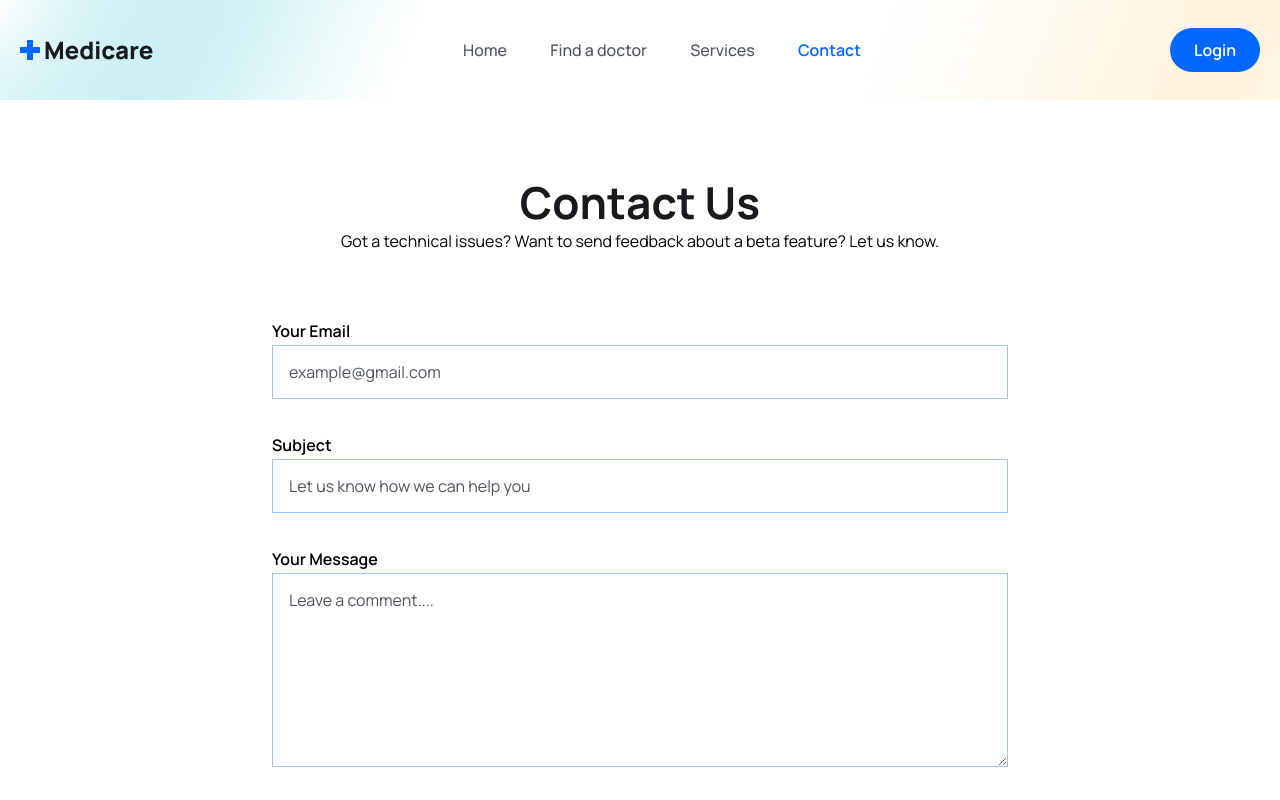
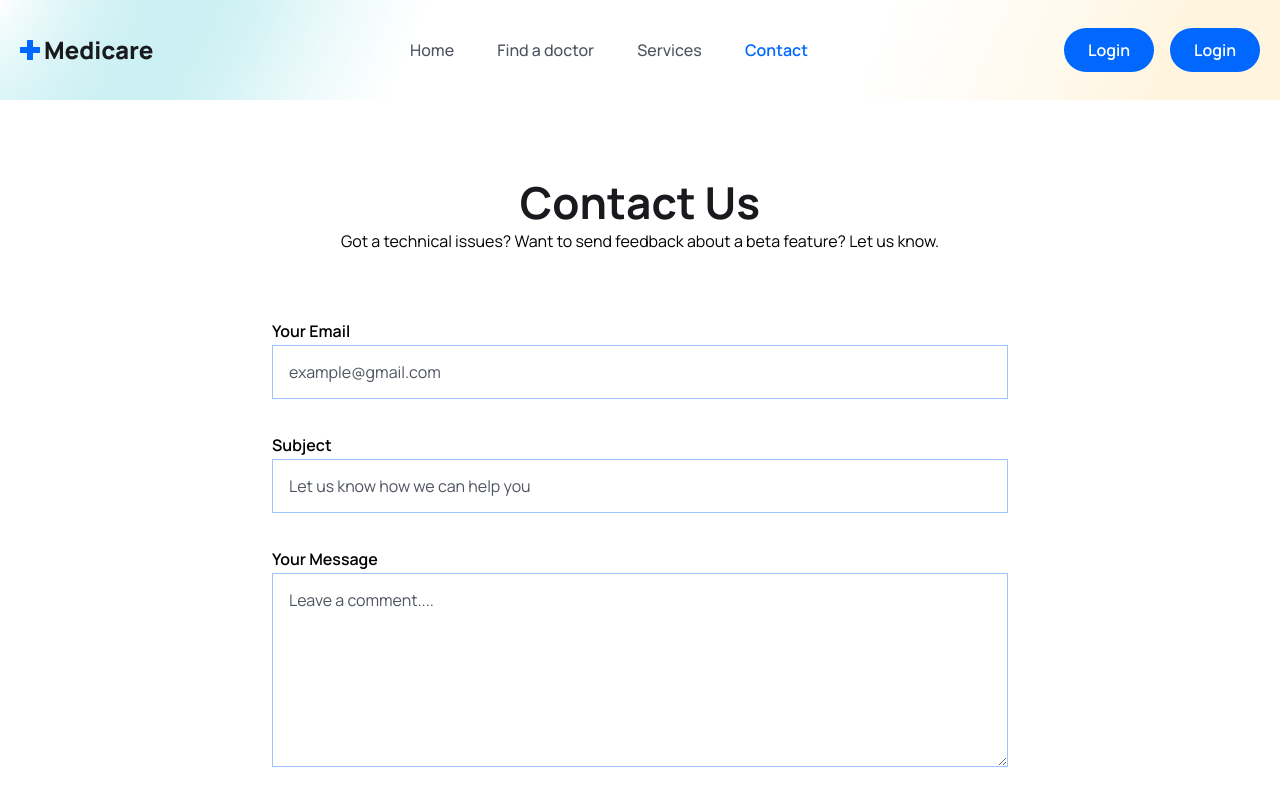
Before and after one commit to Dilini-Shashikala-Gnanarathne/Doctor-booking-web-app-final-project, a React (Vite) app in the folder frontend/: page /contact in a window 1280 px wide. Shown: the top 800 px of the page. Built offline with nearby package versions, Linux system fonts and the light colour scheme.

Commit message:
user name display after page refresh

```diff
--- a/frontend/src/components/Header/Header.jsx
+++ b/frontend/src/components/Header/Header.jsx
@@ -80,14 +80,22 @@ const Header = () => {
              {/*============== menu ================= */ }
 
                  <div className='flex items-center gap-4'>
-                  <div className='hidden'>
-                    <Link to='/'>
-                      <figure className='w-[35px] h-[35px] rounded-full'>
-                        <img src={userImg} className='w-full rounded-full' alt='' />
-                      </figure>
+                  {token && user ?
+                         <div >
+                         <Link to={`${role==='doctor'?'doctors/profile/me':'users/profile/me'}`}>
+                           <figure className='w-[35px] h-[35px] rounded-full'>
+                             <img src={user ?.photo} className='w-full rounded-full' alt='' />
+                           </figure>
+                           <h2>{user?.name}</h2>
+                         </Link>
+                       </div>
+                       :
+                       <Link to='/login'>
+                       <button className='bg-primaryColor py-2 px-6 text-white font-[600] h-[44px] flex items items-center
+                        justify-center rounded-[50px]'> Login</button>
+                     </Link>
+                }
 
-                    </Link>
-                  </div>
                   {/* <h1>{user.name}</h1> */}
                  <Link to='/login'>
                     <button className='bg-primaryColor py-2 px-6 text-white font-[600] h-[44px] flex items items-center
```
